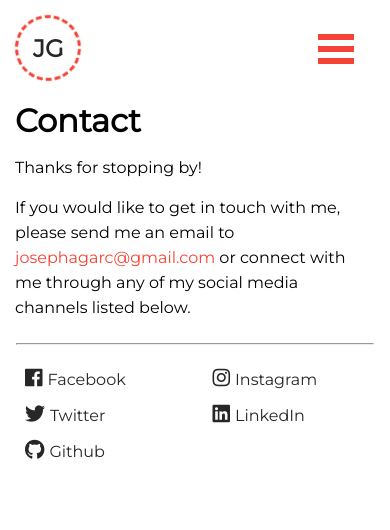
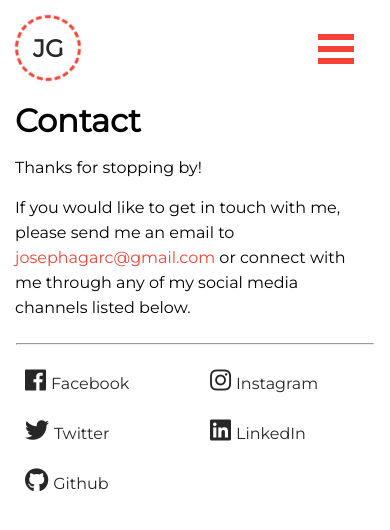
Before and after one commit to JosephGarcia/portfolio, a React app: page /contact in a window 390 px wide. Built offline with nearby package versions, Linux system fonts and the light colour scheme.

Commit message:
social links mobile rendering

```diff
--- a/src/Social.css
+++ b/src/Social.css
@@ -26,5 +26,11 @@ i {
 @media (min-width: 320px) and (max-width: 480px) {
 	.social {
 		justify-items: start;
+		grid-gap: 10px;
+		grid-row-gap: 25px;
+	}
+
+	i {
+		font-size: 24px;
 	}
 }
```
